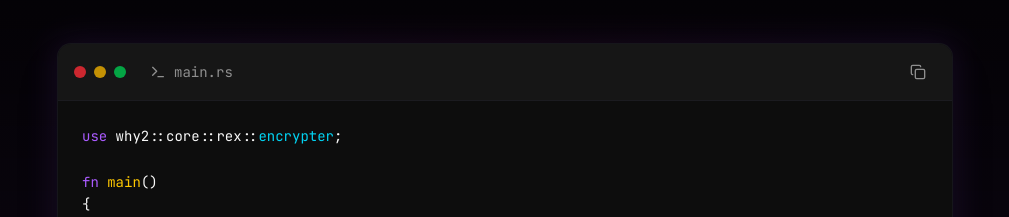
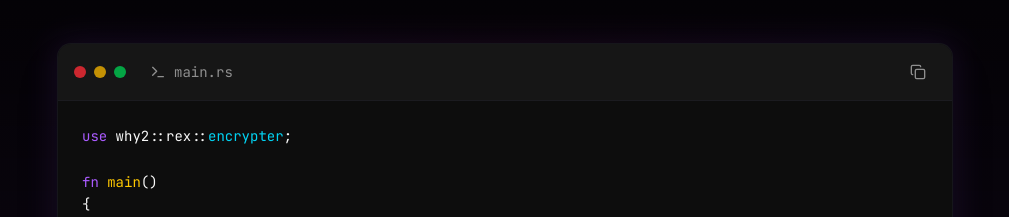
Before and after one commit to ENGO150/WHY2-Website, a Next.js app: page / in a window 1280 px wide. Shown: the part 1780-1997 px from the top of the page, without its empty margins (135-1144 px from the left). Built offline with nearby package versions, Linux system fonts and the light colour scheme.

Commit message:
fix code example

```diff
--- a/components/code-showcase.tsx
+++ b/components/code-showcase.tsx
@@ -4,7 +4,7 @@ import { useState } from "react"
 import { Copy, Check, Terminal } from "lucide-react"
 import { Button } from "@/components/ui/button"
 
-const codeExample = `use why2::core::rex::encrypter;
+const codeExample = `use why2::rex::encrypter;
 
 fn main()
 {
@@ -78,7 +78,7 @@ export function CodeShowcase() {
               <pre className="font-mono text-sm leading-relaxed">
                 <code>
                   <span className="text-primary">use</span>{" "}
-                  <span className="text-foreground">why2::core::rex::</span>
+                  <span className="text-foreground">why2::rex::</span>
                   <span className="text-cyan-400">encrypter</span>;
                   {"\n\n"}
                   <span className="text-primary">fn</span> <span className="text-yellow-400">main</span>
```
